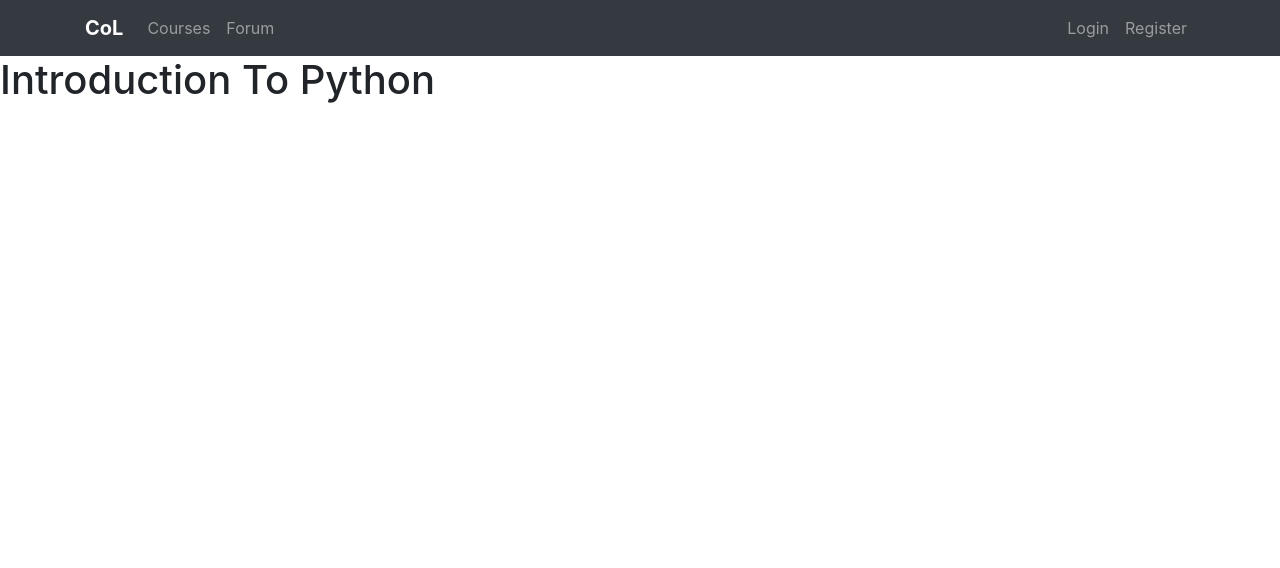
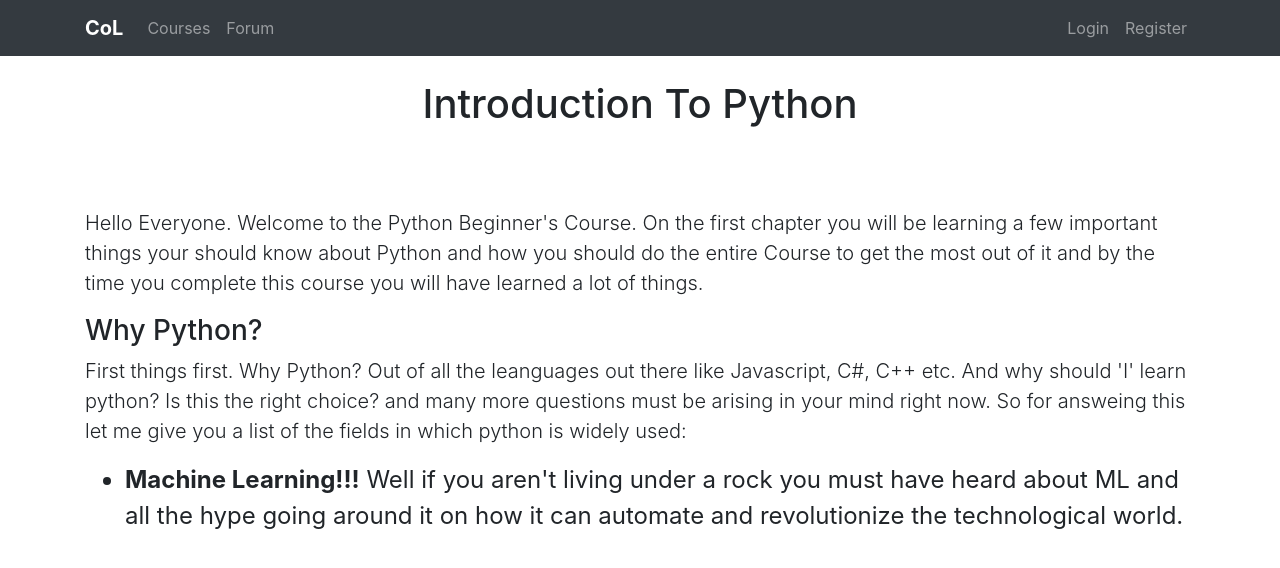
Before and after one commit to milan090/col, a Django app: page /courses/python-beginners-course/1 in a window 1280 px wide. Shown: the top 568 px of the page. Run offline with Django 3.2, Linux system fonts and the light colour scheme; some libraries are stand-ins or nearby versions.

Commit message:
added css file to chapters & continue editing  chapter 1

```diff
--- /dev/null
+++ b/courses/static/chapter.css
@@ -0,0 +1,3 @@
+.content{
+    font-size: 1.5em;
+}
--- /dev/null
+++ b/courses/templates/chapters.html
@@ -0,0 +1,12 @@
+
+{% extends 'base.html' %}
+{% load static %}
+{% block content %}
+    <link rel="stylesheet" href="{% static 'chapter.css' %}">
+<div class="container content">
+    <h1 style="text-align: center;">{{lesson.lesson_name}}</h1><br><br>
+    {% block c_content %}
+    {% endblock %}
+</div>
+
+{% endblock %}
--- a/courses/templates/python-beginners-course/1.html
+++ b/courses/templates/python-beginners-course/1.html
@@ -1,8 +1,25 @@
-{% extends 'base.html' %}
+{% extends 'chapters.html' %}
 {% block title %}{{lesson.lesson_name}}{% endblock %}
 
-{% block content %}
+{% block c_content %}
 
-<h1>{{lesson.lesson_name}}</h1>
+    <p class="lead">Hello Everyone. Welcome to the Python Beginner's Course. On the first chapter you will be learning
+        a few important things your should know about Python and how you should do the entire Course
+        to get the most out of it and by the time you complete this course you will have learned a lot of things.
+    </p>
+    <h3>Why Python?</h3>
+    <p class="lead">
+        First things first. Why Python? Out of all the leanguages out there like Javascript, C#, C++ etc.
+        And why should 'I' learn python? Is this the right choice? and many more questions must be arising
+        in your mind right now. So for answeing this let me give you a list of the fields in which python is
+        widely used:
+        <ul >
+            <li><span style="font-weight: bold;">Machine Learning!!!</span> Well if you aren't living under a rock you
+            must have heard about ML and all the hype going around it on how it can automate and revolutionize
+            the technological world.</li>
+
+        </ul>
+    </p>
+
 
 {% endblock %}
--- a/templates/base.html
+++ b/templates/base.html
@@ -48,6 +48,7 @@
             </div>
         </div>
     </nav>
+    <br>
     {% block content %}
     <!-- Actual content goes in here -->
     {% endblock %}
```
Also changed, not shown: db.sqlite3.
